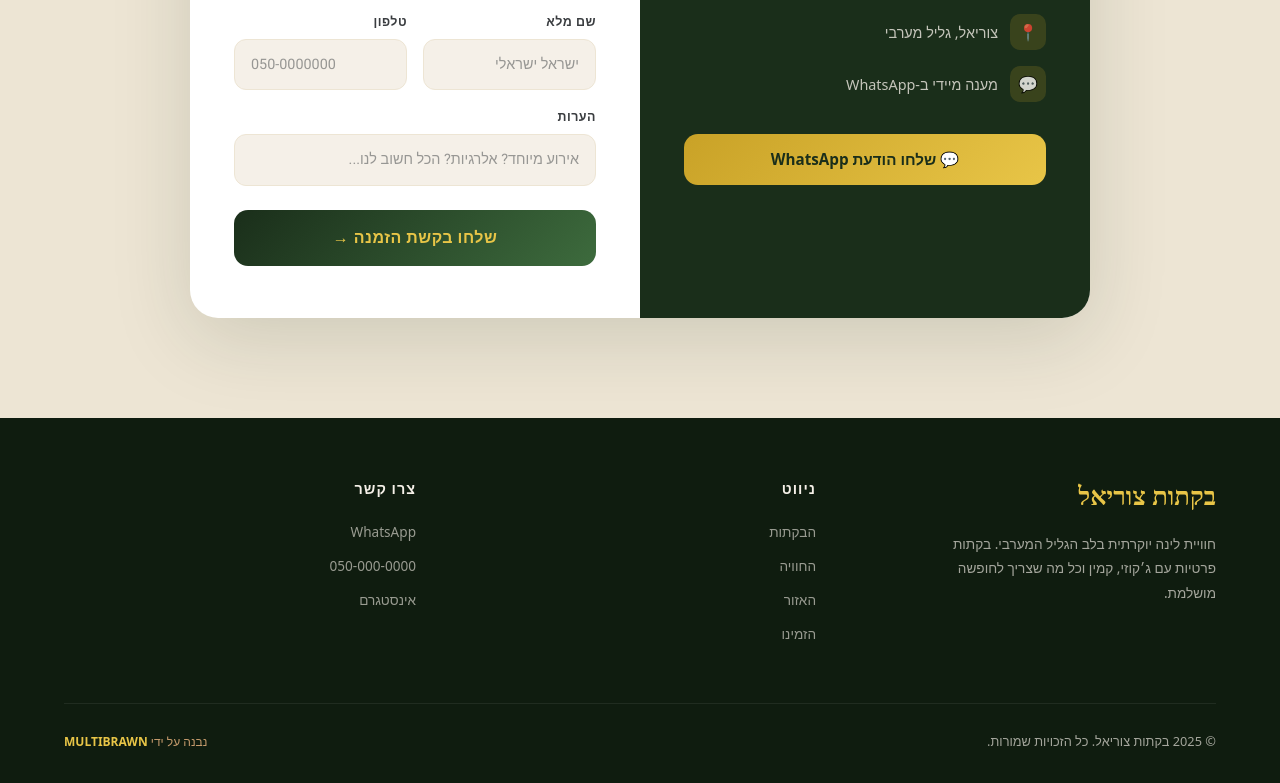
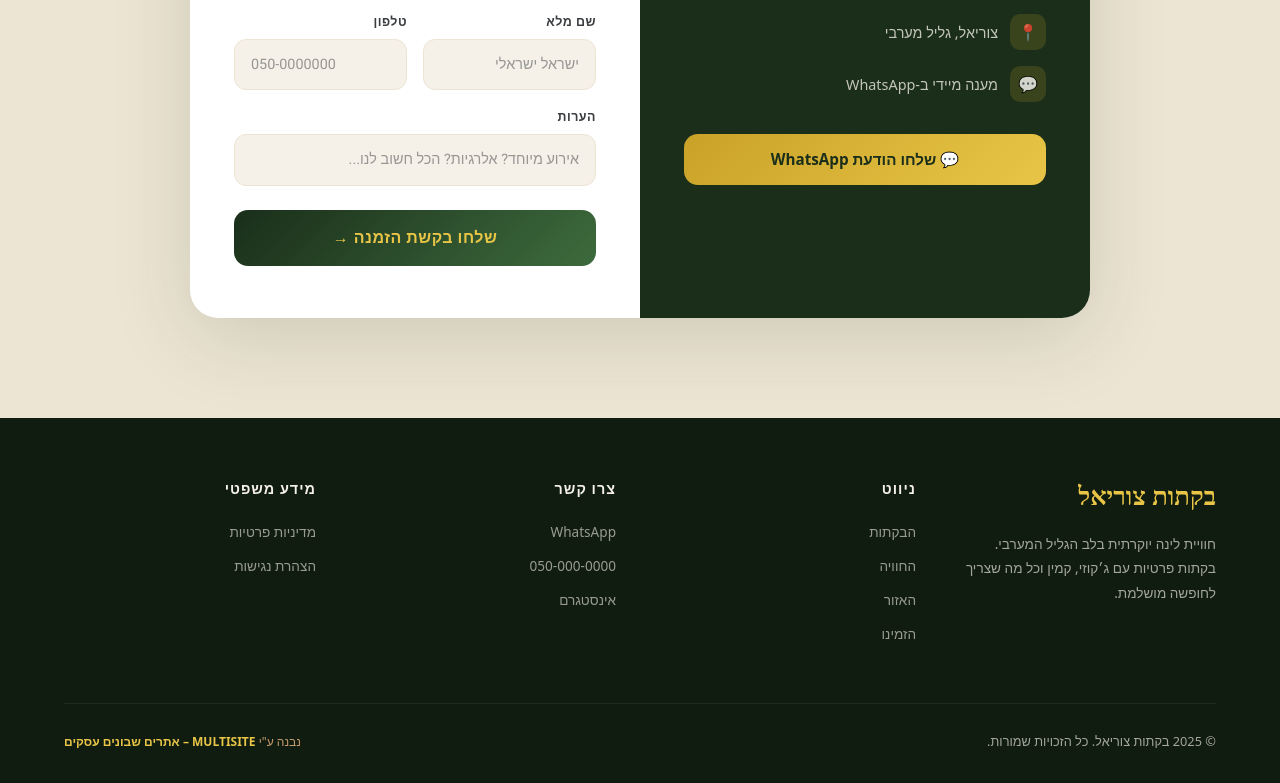
Before and after one commit to kfischi/Eilaty_Cabins, a Next.js app: page / in a window 1280 px wide. Shown: the part 5937-6720 px from the top of the page. Built offline with nearby package versions, Linux system fonts and the light colour scheme; a web font is replaced by a local one.

Commit message:
Update Footer.tsx

```diff
--- a/src/components/Footer.tsx
+++ b/src/components/Footer.tsx
@@ -51,13 +51,32 @@ export default function Footer() {
               ))}
             </ul>
           </div>
+
+          {/* Legal */}
+          <div>
+            <h4 style={{ color: "#f5f0e8", fontWeight: 700, fontSize: "0.9rem", marginBottom: 20, letterSpacing: "1px" }}>מידע משפטי</h4>
+            <ul style={{ listStyle: "none", padding: 0 }}>
+              {[
+                ["/privacy", "מדיניות פרטיות"],
+                ["/accessibility", "הצהרת נגישות"],
+              ].map(([href, label]) => (
+                <li key={href} style={{ marginBottom: 10 }}>
+                  <a href={href} style={{ color: "rgba(245,240,232,0.6)", textDecoration: "none", fontSize: "0.85rem", fontWeight: 300, transition: "color 0.3s" }}
+                    onMouseEnter={(e) => (e.currentTarget.style.color = "#e8c547")}
+                    onMouseLeave={(e) => (e.currentTarget.style.color = "rgba(245,240,232,0.6)")}>
+                    {label}
+                  </a>
+                </li>
+              ))}
+            </ul>
+          </div>
         </div>
 
         <div style={{ borderTop: "1px solid rgba(255,255,255,0.07)", paddingTop: 28, display: "flex", justifyContent: "space-between", alignItems: "center", flexWrap: "wrap", gap: 12 }}>
           <span style={{ fontSize: "0.8rem" }}>© 2025 בקתות צוריאל. כל הזכויות שמורות.</span>
           <span style={{ fontSize: "0.75rem", color: "#c49a6c" }}>
-            נבנה על ידי{" "}
-            <a href="#" style={{ color: "#e8c547", textDecoration: "none", fontWeight: 600 }}>MULTIBRAWN</a>
+            נבנה ע&quot;י{" "}
+            <a href="#" style={{ color: "#e8c547", textDecoration: "none", fontWeight: 600 }}>MULTISITE – אתרים שבונים עסקים</a>
           </span>
         </div>
       </div>
```
